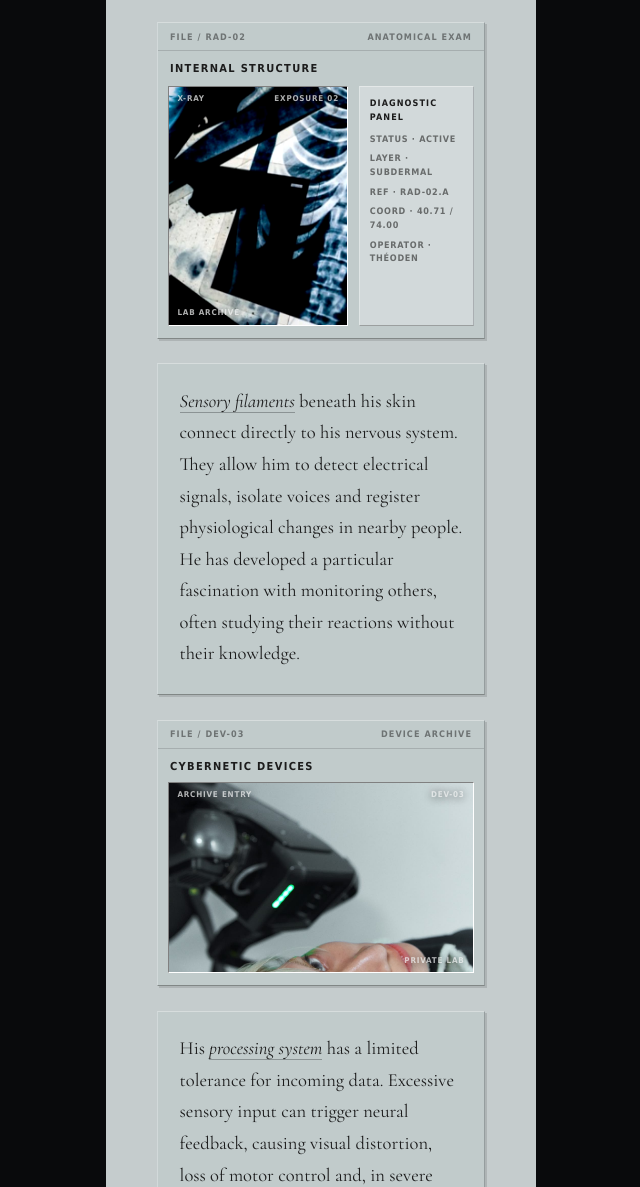
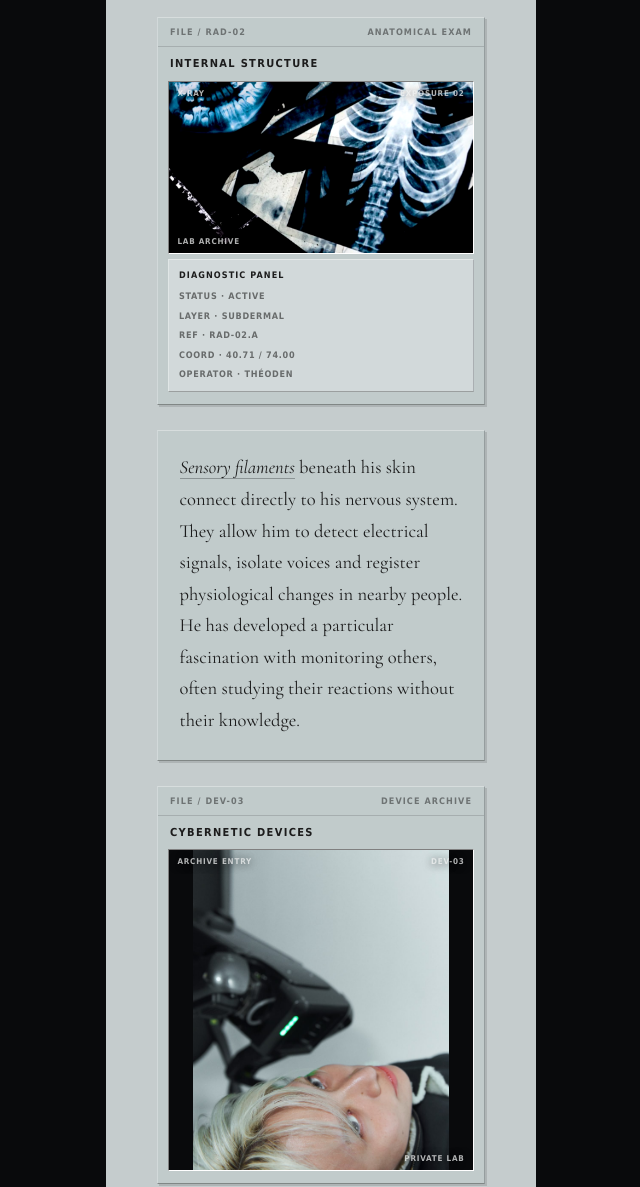
Before and after one commit to mauvelita/carrd, a plain HTML site: page body.html in a window 1280 px wide. Shown: the part 1188-2375 px from the top of the page, without its empty margins (319-959 px from the left). Drawn offline with nearby package versions, Linux system fonts and the light colour scheme.

Commit message:
Update body.html

```diff
--- a/body.html
+++ b/body.html
@@ -67,6 +67,9 @@
     .entry-frame {
       position: relative;
       margin: 0.55rem 0.65rem 0.75rem;
+      display: flex;
+      justify-content: center;
+      align-items: center;
       background: #090a0c;
       border-top: 1px solid var(--win-dark);
       border-left: 1px solid var(--win-dark);
@@ -76,23 +79,25 @@
     }
 
     .entry-frame img {
-      width: 100%;
+      display: block;
+      width: auto;
       height: auto;
-      display: block;
+      max-width: 100%;
+      max-height: min(48vh, 20rem);
       vertical-align: top;
     }
 
-    .entry-eyes .entry-frame {
-      aspect-ratio: 4 / 3;
-      min-height: 12rem;
+    .entry-eyes .entry-frame img {
+      max-height: min(46vh, 19rem);
     }
 
-    .entry-eyes .entry-frame img {
-      width: 100%;
-      height: 100%;
-      min-height: 12rem;
-      object-fit: cover;
-      object-position: center 40%;
+    .entry-xray .entry-frame img {
+      max-height: min(40vh, 16.5rem);
+      filter: contrast(1.05);
+    }
+
+    .entry-machine .entry-frame img {
+      max-height: min(48vh, 20rem);
     }
 
     .scan-tags {
@@ -150,41 +155,18 @@
     }
 
     .entry-xray .xray-grid {
-      display: grid;
-      grid-template-columns: 1.35fr 0.9fr;
+      display: flex;
+      flex-direction: column;
       gap: 0;
-      align-items: stretch;
-    }
-
-    @media (max-width: 520px) {
-      .entry-xray .xray-grid { grid-template-columns: 1fr; }
     }
 
     .entry-xray .entry-frame {
-      margin: 0.55rem 0.35rem 0.75rem 0.65rem;
-      aspect-ratio: 3 / 4;
-      min-height: 14rem;
-    }
-
-    @media (max-width: 520px) {
-      .entry-xray .entry-frame {
-        margin: 0.55rem 0.65rem 0.35rem;
-        aspect-ratio: 4 / 5;
-      }
-    }
-
-    .entry-xray .entry-frame img {
-      width: 100%;
-      height: 100%;
-      min-height: 14rem;
-      object-fit: cover;
-      object-position: center top;
-      filter: contrast(1.05);
+      margin: 0.55rem 0.65rem 0.35rem;
     }
 
     .diag {
-      margin: 0.55rem 0.65rem 0.75rem 0.35rem;
-      padding: 0.65rem 0.6rem;
+      margin: 0 0.65rem 0.75rem;
+      padding: 0.55rem 0.6rem;
       background: rgba(255, 255, 255, 0.28);
       border-top: 1px solid rgba(255, 255, 255, 0.4);
       border-left: 1px solid rgba(255, 255, 255, 0.3);
@@ -197,10 +179,6 @@
       text-transform: uppercase;
       color: rgba(28, 28, 28, 0.58);
       line-height: 1.55;
-    }
-
-    @media (max-width: 520px) {
-      .diag { margin: 0 0.65rem 0.75rem; }
     }
 
     .diag strong {
@@ -218,17 +196,7 @@
     .diag p:last-child { margin-bottom: 0; }
 
     .entry-machine .entry-frame {
-      aspect-ratio: 16 / 10;
       margin-top: 0.45rem;
-      min-height: 10rem;
-    }
-
-    .entry-machine .entry-frame img {
-      width: 100%;
-      height: 100%;
-      min-height: 10rem;
-      object-fit: cover;
-      object-position: center;
     }
 
     .footer-back {
@@ -280,7 +248,7 @@
         <h2 class="entry-title">Internal Structure</h2>
         <div class="xray-grid">
           <div class="entry-frame">
-            <img src="xray.jpeg" alt="X-ray of Mireille's cybernetic anatomy" width="900" height="1200" decoding="async" onerror="this.onerror=null;this.src='xray.jpg'" />
+            <img src="xray.jpeg" alt="X-ray of Mireille's cybernetic anatomy" width="1200" height="900" decoding="async" onerror="this.onerror=null;this.src='xray.jpg'" />
             <div class="scan-tags" aria-hidden="true">
               <span class="tl">X-Ray</span>
               <span class="tr">Exposure 02</span>
@@ -309,7 +277,7 @@
         </div>
         <h2 class="entry-title">Cybernetic Devices</h2>
         <div class="entry-frame">
-          <img src="machine.jpeg" alt="Mireille's cybernetic devices" width="1200" height="750" decoding="async" onerror="this.onerror=null;this.src='machine.jpg'" />
+          <img src="machine.jpeg" alt="Mireille's cybernetic devices" width="900" height="1200" decoding="async" onerror="this.onerror=null;this.src='machine.jpg'" />
           <div class="scan-tags" aria-hidden="true">
             <span class="tl">Archive Entry</span>
             <span class="tr">DEV-03</span>
```
